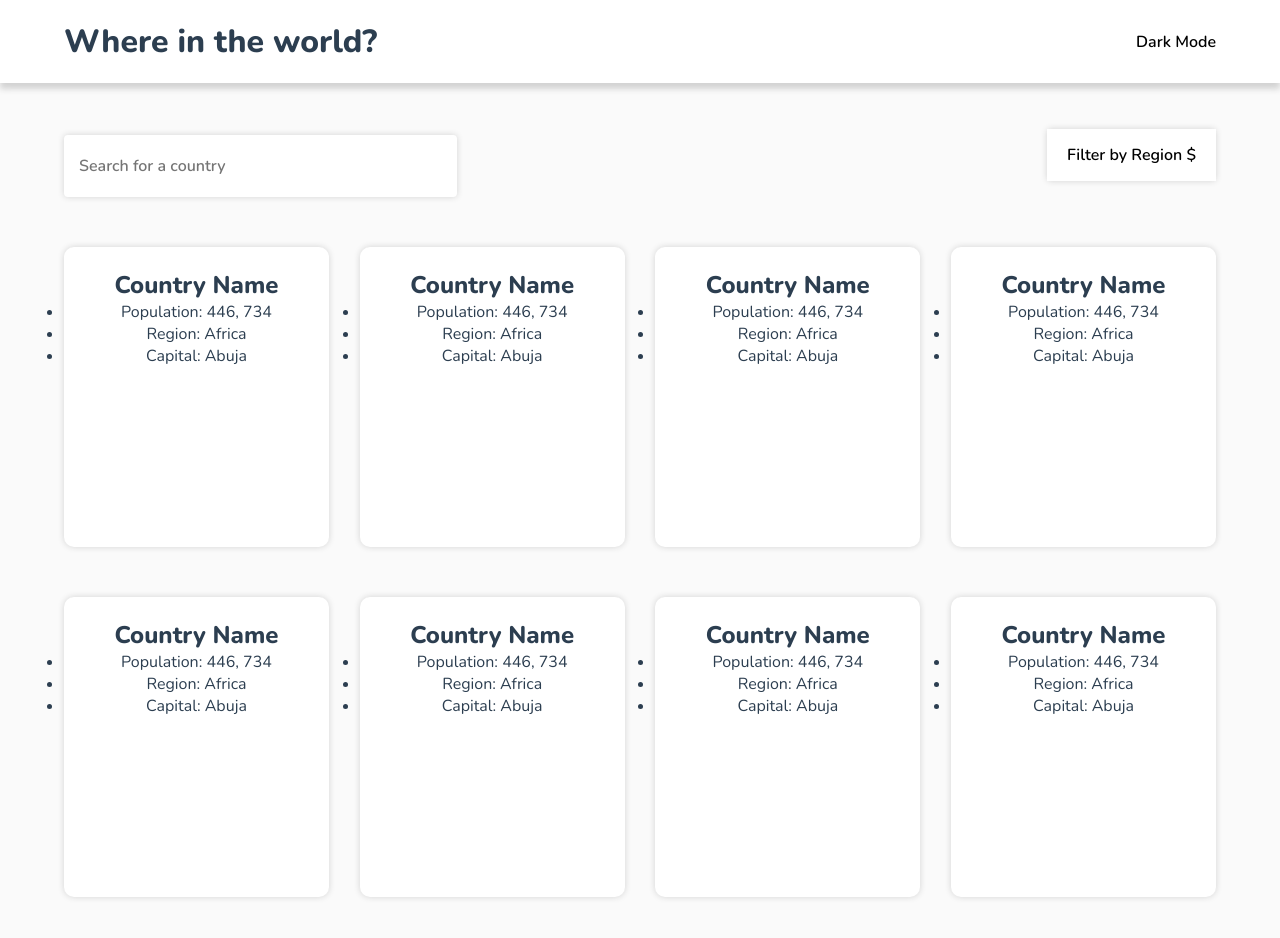
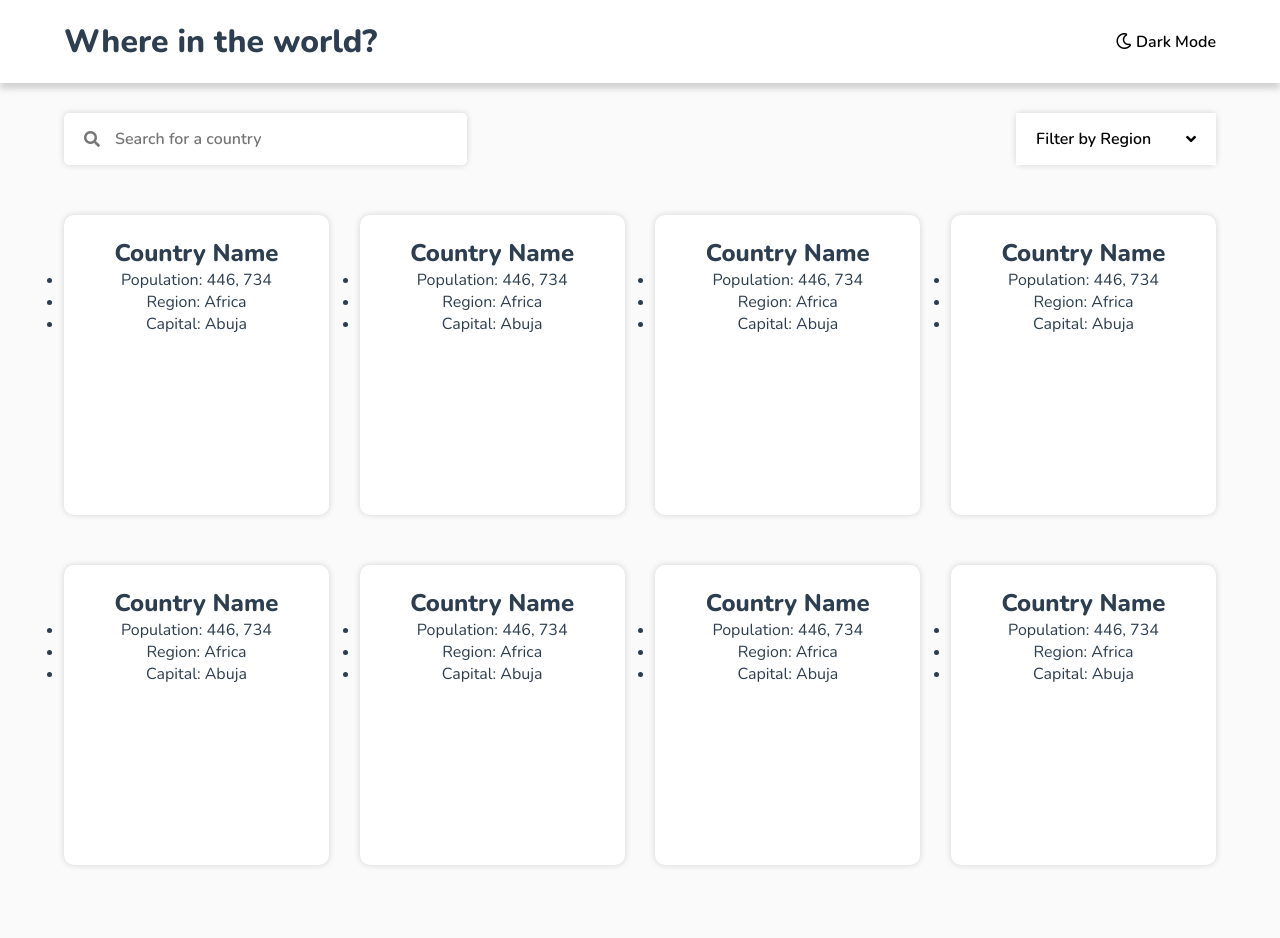
Before and after one commit to TechieStephen/Countriz, a Vue app: page / in a window 1280 px wide. Shown: the top 938 px of the page. Built offline with nearby package versions, Linux system fonts and the light colour scheme.

Commit message:
---working---

```diff
--- a/src/components/Header.vue
+++ b/src/components/Header.vue
@@ -1,7 +1,7 @@
 <template>
   <div class="header">
     <h1>Where in the world?</h1>
-    <button type="button">Dark Mode</button>
+    <button type="button"><i class="far fa-moon"></i> Dark Mode</button>
   </div>
 </template>
 
--- a/src/components/SearchBar.vue
+++ b/src/components/SearchBar.vue
@@ -1,12 +1,12 @@
 <template>
   <div id="search">
     <form>
-        <img src="" alt="">
+        <i class="fas fa-search"></i>
         <input type="text" placeholder="Search for a country">
     </form>
 
     <div class="dropdown">
-        <button class="dropbtn">Filter by Region <span>$</span></button>
+        <button class="dropbtn"><span>Filter by Region</span> &nbsp;<i class="fas fa-angle-down"></i></button>
         <div class="dropdown-content">
             <a href="#">Africa</a>
             <a href="#">Ameriaca</a>
@@ -33,13 +33,23 @@ export default {
 }
 
 form{
-    flex: 1;
+    width: 35%;
+    background: #FFFFFF;
+    margin-right: 20px;
+    box-shadow: 0px 0px 6px lightgray;
+    display: flex;
+    align-items: center;
+    padding: 0px 20px;
+    border-radius: 5px;
+
     input{
-        padding: 20px 15px;
+        flex: 1;
+        padding: 15px;
         display: block;
-        min-width: 40%;
-        box-shadow: 0px 0px 6px lightgray;
-        border-radius: 4px;
+    }
+
+    i{
+        color: rgb(119, 119, 119)
     }
 }
 
@@ -48,11 +58,15 @@ form{
     font-weight: 600;
     font-size: 16px;
     box-shadow: 0px 0px 6px lightgray;
-    border-radius: 4px;
+    border-radius: 5px;
 
     button{
         background: #FFFFFF;
         padding: 15px 20px;
+        width: 200px;
+        display: flex;
+        justify-content: space-between;
+        align-items: center;
     }
 
 
@@ -65,13 +79,12 @@ form{
         width: 100%;
         text-align: left;
         box-shadow: 0px 0px 6px lightgray;
-        border-radius: 4px;
-
+        border-radius: 5px;
         display: none;
 
         a{
             width: 100%;
-            padding: 8px 20px;
+            padding: 10px 20px;
 
             &:hover{
                 background:hsl(0, 0%, 98%) ;
```
